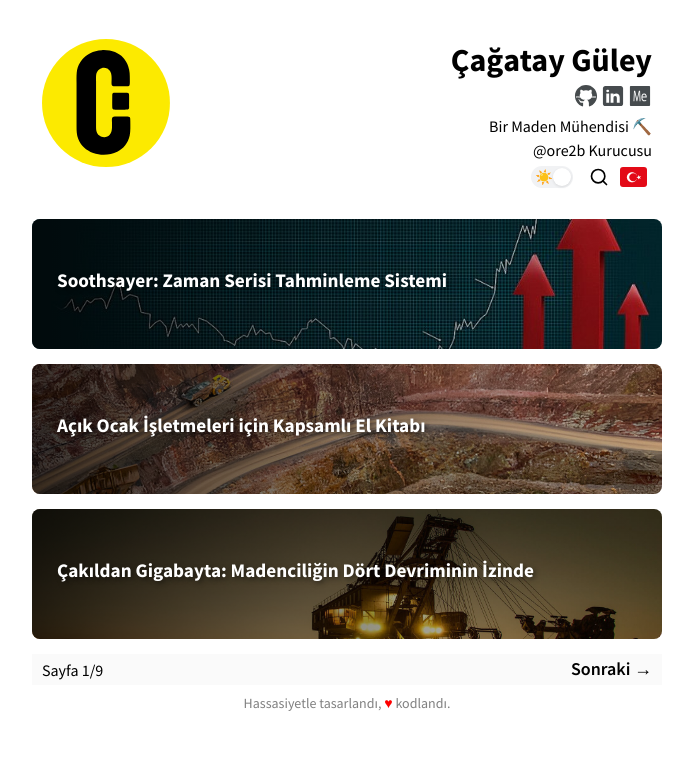
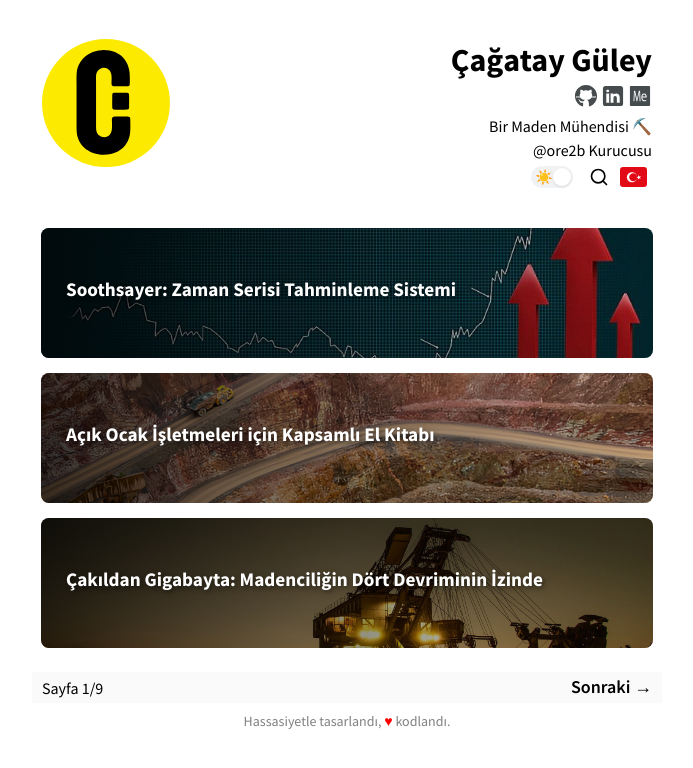
Before and after one commit to guleyc/blog-tr, a Jekyll site: the page built from index.html, in a window 1280 px wide. Shown: the top 768 px of the page, without its empty margins (293-986 px from the left). Built offline with Jekyll 4.4.1, drawn with Linux system fonts in a browser that asks for light colours; the list of posts is cut into pages by our own code; comment, search, counter and statistics services are not loaded.

Commit message:
Update style.css

```diff
--- a/assets/css/style.css
+++ b/assets/css/style.css
@@ -557,7 +557,7 @@ code {
 
 .post-container {
     width: 100%;
-    margin: 0
+    margin: 1vh
 }
 
 /* TOC */
```
